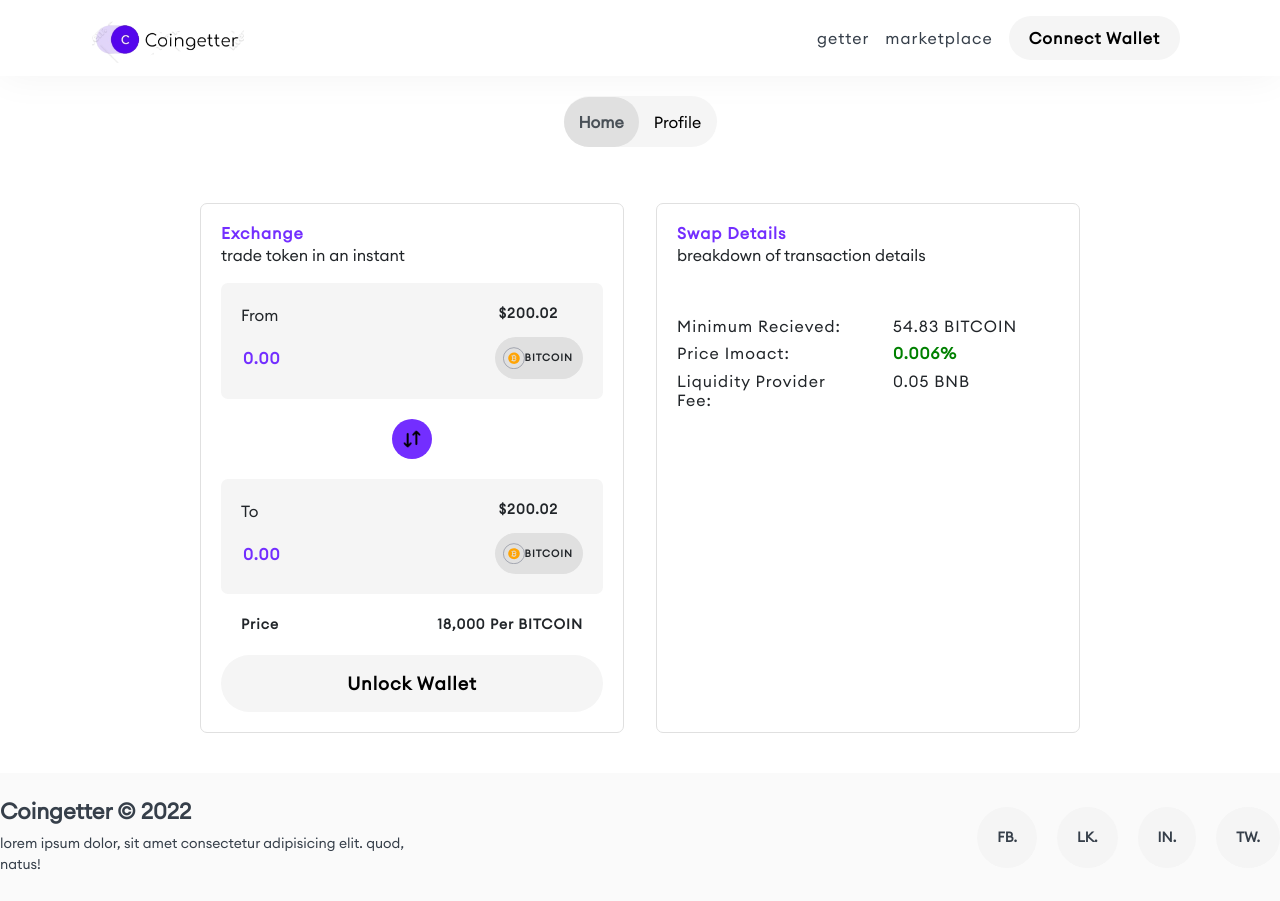
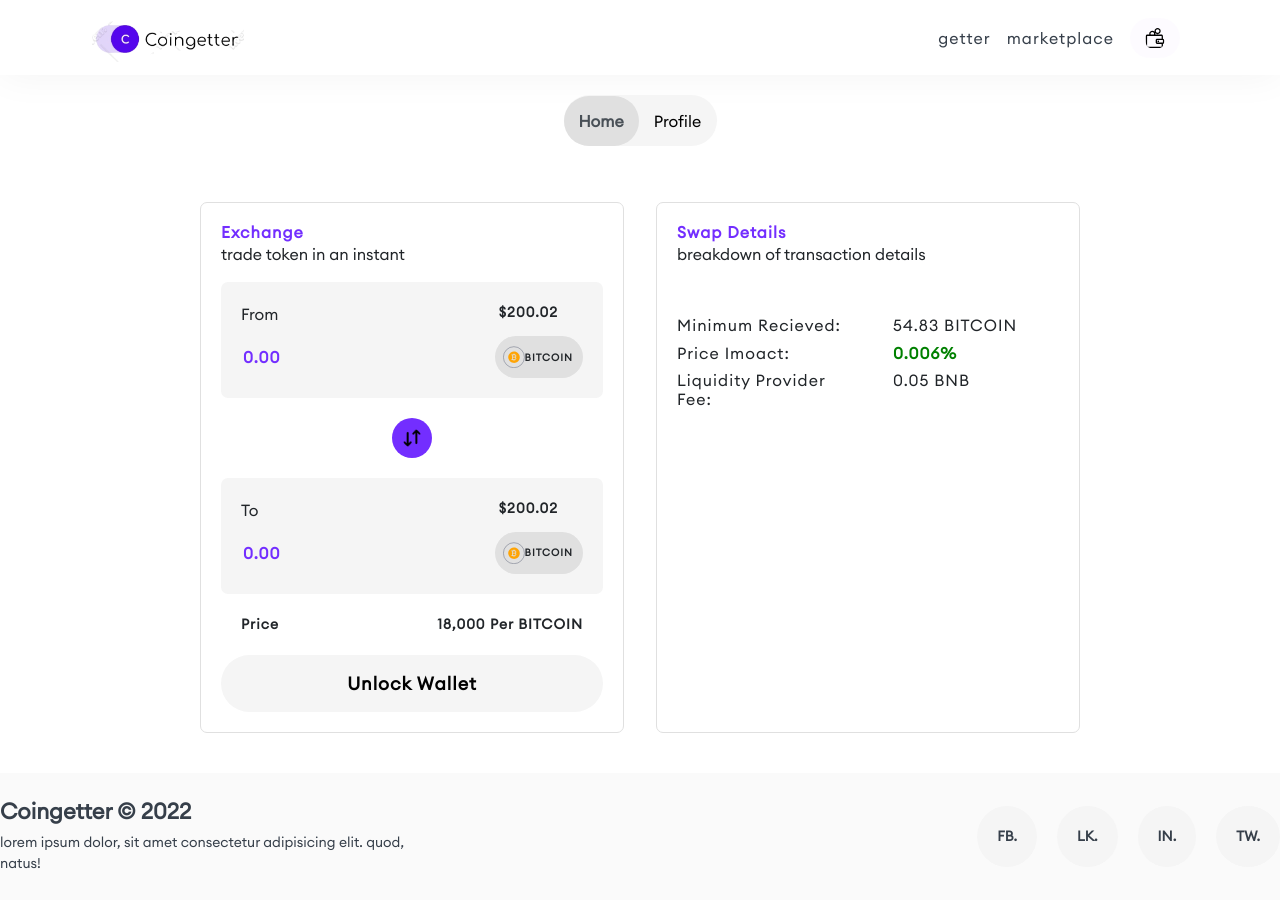
Before and after one commit to SOFTinc1/coingetter2, a React (Create React App) app: page /swap in a window 1280 px wide. Built offline with nearby package versions, Linux system fonts and the light colour scheme.

Commit message:
swap fixed

```diff
--- a/src/components/Swap/swap-header/getter-header.component.jsx
+++ b/src/components/Swap/swap-header/getter-header.component.jsx
@@ -2,12 +2,13 @@ import { useNavigate } from "react-router-dom";
 import {
   GetterHeaderContainer,
   LogoImg,
-  ButtonC,
+  ImageWallet,
 } from "./getter-header.styles";
 import Container from "react-bootstrap/Container";
 import Nav from "react-bootstrap/Nav";
 import Navbar from "react-bootstrap/Navbar";
 import Logo from "../../../assets/svg/logo.png";
+import Wallet from "../../../assets/svg/wallet.svg";
 import "./getter.css";
 
 export default function SwapHeader() {
@@ -23,8 +24,12 @@ export default function SwapHeader() {
           >
             <LogoImg src={Logo} />
           </Navbar.Brand>
+
+          <Nav.Link className="my-2 my-lg-0 ms-auto openinmobile">
+            <ImageWallet src={Wallet} />
+          </Nav.Link>
+
           <Navbar.Toggle aria-controls="navbarScroll" />
-
           <Navbar.Collapse id="navbarScroll">
             <Nav className="ms-auto my-2 my-lg-0" navbarScroll>
               <Nav.Link
@@ -45,8 +50,8 @@ export default function SwapHeader() {
               >
                 marketplace
               </Nav.Link>
-              <Nav.Link href="#action2" className="option-nav">
-                <ButtonC>connect wallet</ButtonC>
+              <Nav.Link className="option-nav closeinmobile">
+                <ImageWallet src={Wallet} />
               </Nav.Link>
             </Nav>
           </Navbar.Collapse>
--- a/src/components/Swap/swap-header/getter-header.styles.jsx
+++ b/src/components/Swap/swap-header/getter-header.styles.jsx
@@ -1,5 +1,4 @@
 import styled from "styled-components";
-import Button from "../../button/button";
 
 export const GetterHeaderContainer = styled.div`
   padding: 0 80px;
@@ -20,11 +19,15 @@ export const LogoImg = styled.img`
     width: 150px;
   }
 `;
-export const ButtonC = styled(Button)`
-  width: 100%;
-  margin: auto;
-  text-align: center;
-  padding: 10px 20px;
+export const ImageWallet = styled.img`
+  padding: 10px 15px;
+  width: 50px;
+  background: #eaddff21;
   border-radius: 50px;
-  font-size: 16px;
+
+  @media screen and (max-width: 800px) {
+    width: 50px;
+    margin: auto;
+    border-radius: 40px;
+  }
 `;
--- a/src/components/Swap/swap-header/getter.css
+++ b/src/components/Swap/swap-header/getter.css
@@ -1,3 +1,9 @@
+.openinmobile{
+  display: none;
+}
+.closeinmobile {
+  display: block;
+}
 .option-nav {
   color: #363f4a;
   font-family: euclid;
@@ -39,6 +45,11 @@
 @media screen and (max-width: 800px) {
   .option-nav {
     font-size: 24px;
-    /* margin: 0; */
+  }
+  .openinmobile{
+    display: block;
+  }
+  .closeinmobile {
+    display: none;
   }
 }
--- a/src/components/button/button.styles.jsx
+++ b/src/components/button/button.styles.jsx
@@ -8,11 +8,12 @@ export const ButtonContainer = styled.div`
   font-family: euclid;
   font-weight: 600;
   text-transform: capitalize;
-  // color: #732eff;
-  // background: #732eff;
-  // font-size: 18px;
+  transition: all .9s ease-in-out;
 
   &:hover {
-
+    background-color: #444946;
+    color: #fff;
+    border: none;
+    transform: scale(1.0);
   }
 `;
--- a/src/components/marketplace-container/marketplace-header/getter-header.component.jsx
+++ b/src/components/marketplace-container/marketplace-header/getter-header.component.jsx
@@ -2,12 +2,13 @@ import { useNavigate } from "react-router-dom";
 import {
   GetterHeaderContainer,
   LogoImg,
-  ButtonC,
+  ImageWallet
 } from "./getter-header.styles";
 import Container from "react-bootstrap/Container";
 import Nav from "react-bootstrap/Nav";
 import Navbar from "react-bootstrap/Navbar";
 import Logo from "../../../assets/svg/logo.png";
+import Wallet from "../../../assets/svg/wallet.svg";
 import "./getter.css";
 
 export default function MarketplaceHeader() {
@@ -23,6 +24,11 @@ export default function MarketplaceHeader() {
           >
             <LogoImg src={Logo} />
           </Navbar.Brand>
+
+          <Nav.Link className="my-2 my-lg-0 ms-auto openinmobile">
+            <ImageWallet src={Wallet} />
+          </Nav.Link>
+
           <Navbar.Toggle aria-controls="navbarScroll" />
 
           <Navbar.Collapse id="navbarScroll">
@@ -45,8 +51,8 @@ export default function MarketplaceHeader() {
               >
                 getter
               </Nav.Link>
-              <Nav.Link href="#action2" className="option-nav">
-                <ButtonC>connect wallet</ButtonC>
+              <Nav.Link className="option-nav closeinmobile">
+                <ImageWallet src={Wallet} />
               </Nav.Link>
             </Nav>
           </Navbar.Collapse>
--- a/src/components/marketplace-container/marketplace-header/getter-header.styles.jsx
+++ b/src/components/marketplace-container/marketplace-header/getter-header.styles.jsx
@@ -1,10 +1,8 @@
 import styled from "styled-components";
-import Button from "../../button/button";
 
 export const GetterHeaderContainer = styled.div`
   padding: 0 80px;
   box-shadow: 0px 0px 40px rgba(0, 0, 0, 0.05);
-  // background: #eaddff21;
 
   @media screen and (max-width: 800px) {
     padding: 0;
@@ -20,11 +18,15 @@ export const LogoImg = styled.img`
     width: 150px;
   }
 `;
-export const ButtonC = styled(Button)`
-  width: 100%;
-  margin: auto;
-  text-align: center;
-  padding: 10px 20px;
+export const ImageWallet = styled.img`
+  padding: 10px 15px;
+  width: 50px;
+  background: #eaddff21;
   border-radius: 50px;
-  font-size: 16px;
+
+  @media screen and (max-width: 800px) {
+    width: 50px;
+    margin: auto;
+    border-radius: 40px;
+  }
 `;
--- a/src/components/marketplace-container/marketplace-header/getter.css
+++ b/src/components/marketplace-container/marketplace-header/getter.css
@@ -1,3 +1,9 @@
+.openinmobile{
+  display: none;
+}
+.closeinmobile {
+  display: block;
+}
 .option-nav {
   color: #363f4a;
   font-family: euclid;
@@ -10,10 +16,6 @@
 .option-nav:hover {
   color: #000;
 }
-/* .option-nav-purple {
-  background-color: #732eff;
-  color: #FFF;
-} */
 .navbar-toggler {
   background-color: transparent;
   border: none;
@@ -43,6 +45,11 @@
 @media screen and (max-width: 800px) {
   .option-nav {
     font-size: 24px;
-    /* margin: 0; */
+  }
+  .openinmobile{
+    display: block;
+  }
+  .closeinmobile {
+    display: none;
   }
 }
```
Also changed, not shown: src/assets/svg/wallet.svg (added).
